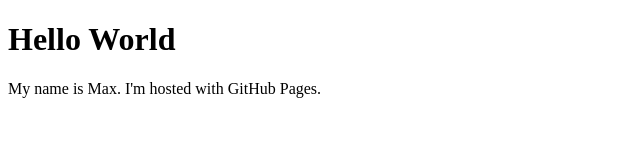
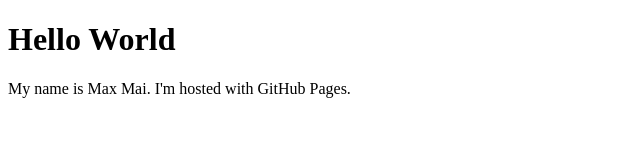
Before and after one commit to xuejunmai/xuejunmai.github.io, a plain HTML site: page index.html in a window 1280 px wide. Shown: the full height of the page, 0-640 px from the left. Drawn offline with Linux system fonts and the light colour scheme.

Commit message:
Update index.html

```diff
--- a/index.html
+++ b/index.html
@@ -2,6 +2,6 @@
 <html>
 <body>
 <h1>Hello World</h1>
-<p>My name is Max. I'm hosted with GitHub Pages.</p>
+<p>My name is Max Mai. I'm hosted with GitHub Pages.</p>
 </body>
 </html>
```
